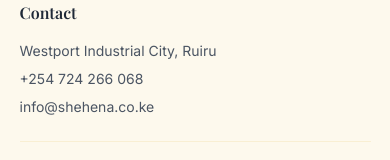
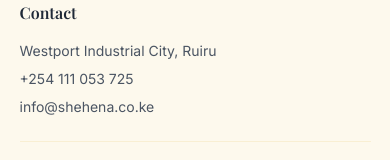
Before and after one commit to Yator1/shehena-web, a React (Vite) app: page /checkout in a window 390 px wide. Shown: the part 903-1063 px from the top of the page. Built offline with nearby package versions, Linux system fonts and the light colour scheme; sample sign-in values are in the browser's storage.

Commit message:
cahnge of phone number details

```diff
--- a/src/components/layout/Footer.jsx
+++ b/src/components/layout/Footer.jsx
@@ -128,10 +128,10 @@
               </li>
               <li className="text-gray-600 text-sm">
                 <a
-                  href="tel:+254712345678"
+                  href="tel:+254111053725"
                   className="hover:text-accent-400 transition-colors"
                 >
-                  +254 724 266 068
+                  +254 111 053 725
                 </a>
               </li>
               <li className="text-gray-600 text-sm">
--- a/src/pages/CheckoutPage.jsx
+++ b/src/pages/CheckoutPage.jsx
@@ -48,9 +48,9 @@
   };
 
   // Calculate totals
-  // const shippingCost = 250;
+  const shippingCost = 250;
   // const taxAmount = Math.round(totalAmount * 0.16);
-  const orderTotal = totalAmount;
+  const orderTotal = totalAmount + shippingCost;
 
   const handleSubmit = async (e) => {
     e.preventDefault();
```
